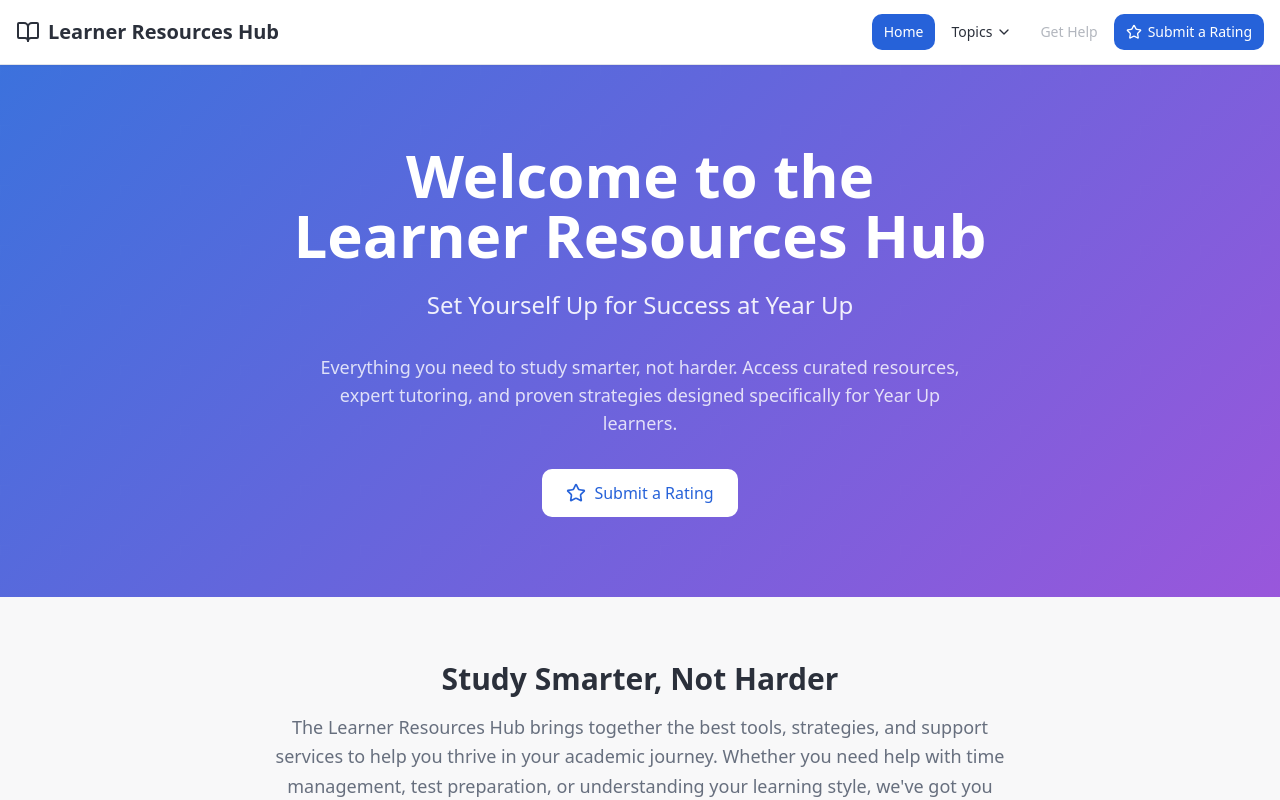
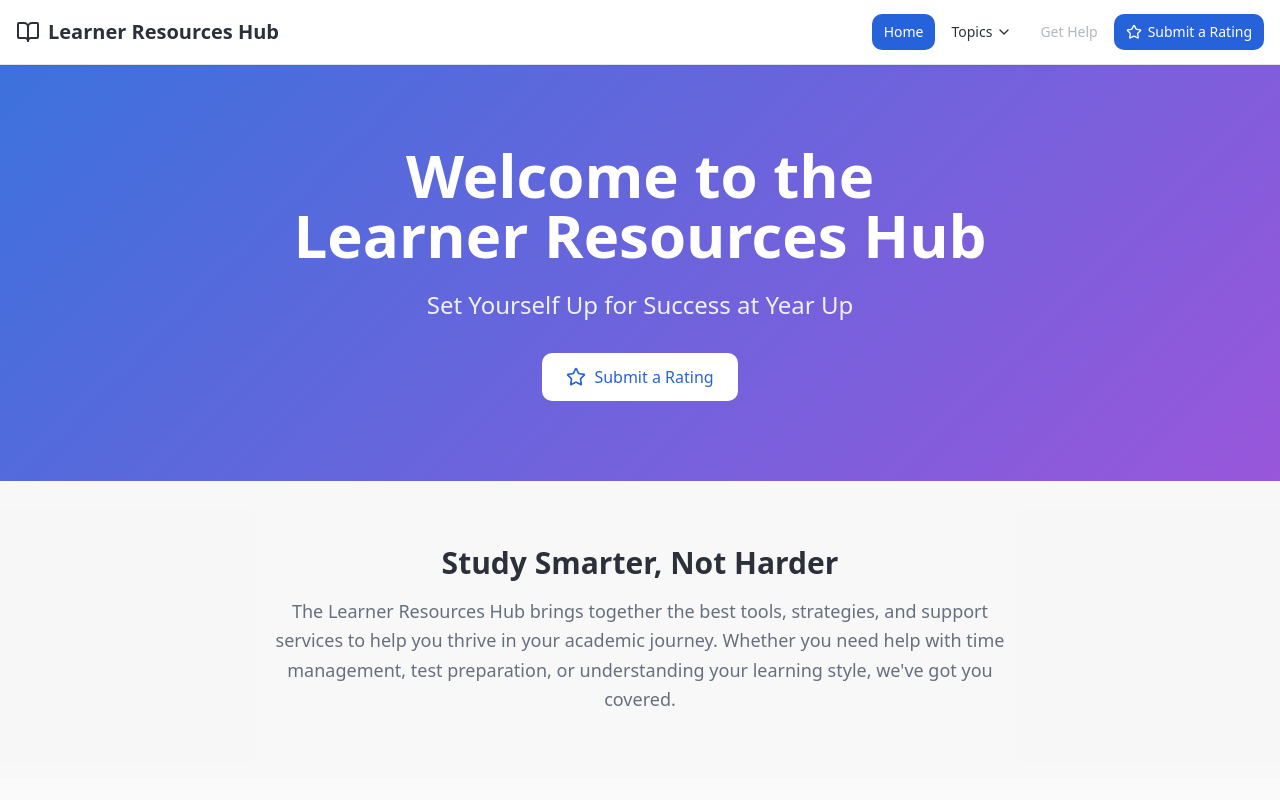
Before and after one commit to jenidub/learnhub-yearup, a React (Vite) app: page / in a window 1280 px wide. Shown: the top 800 px of the page. Built offline with nearby package versions, Linux system fonts and the light colour scheme; the HTML template or start-up script is replaced by a standard one.

Commit message:
Changes
Co-authored-by: jenidub <30510501+jenidub@users.noreply.github.com>

```diff
--- a/src/pages/Index.tsx
+++ b/src/pages/Index.tsx
@@ -154,9 +154,6 @@ export default function Index() {
             <p className="text-xl md:text-2xl text-white/90 mb-8 leading-relaxed">
               Set Yourself Up for Success at Year Up
             </p>
-            <p className="text-lg text-white/80 max-w-2xl mx-auto mb-8">
-              Everything you need to study smarter, not harder. Access curated resources, expert tutoring, and proven strategies designed specifically for Year Up learners.
-            </p>
             <a
               href={RATING_FORM_URL}
               target="_blank"
```
